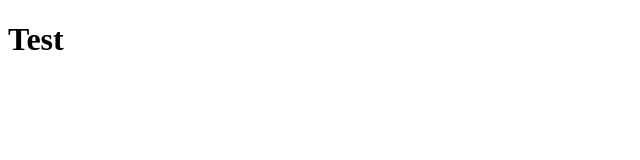
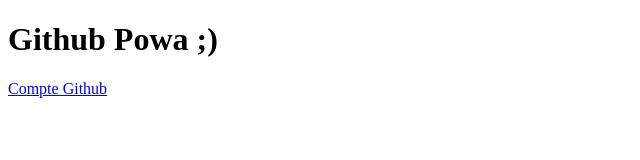
Before and after one commit to GSmurf/gsmurf.github.io, a plain HTML site: page index.html in a window 1280 px wide. Shown: the whole page, without its empty margins (0-640 px from the left). Drawn offline with Linux system fonts and the light colour scheme.

Commit message:
Moins de test plus de contenu

```diff
--- a/index.html
+++ b/index.html
@@ -2,9 +2,10 @@
 <html lang="en">
 <head>
 	<meta charset="UTF-8">
-	<title>Test</title>
+	<title>GSmurf Github</title>
 </head>
 <body>
-	<h1>Test</h1>
+	<h1>Github Powa ;)</h1>
+	<a href="http://gsmurf.github.io/parisjs-website">Compte Github</a>
 </body>
 </html>
```
